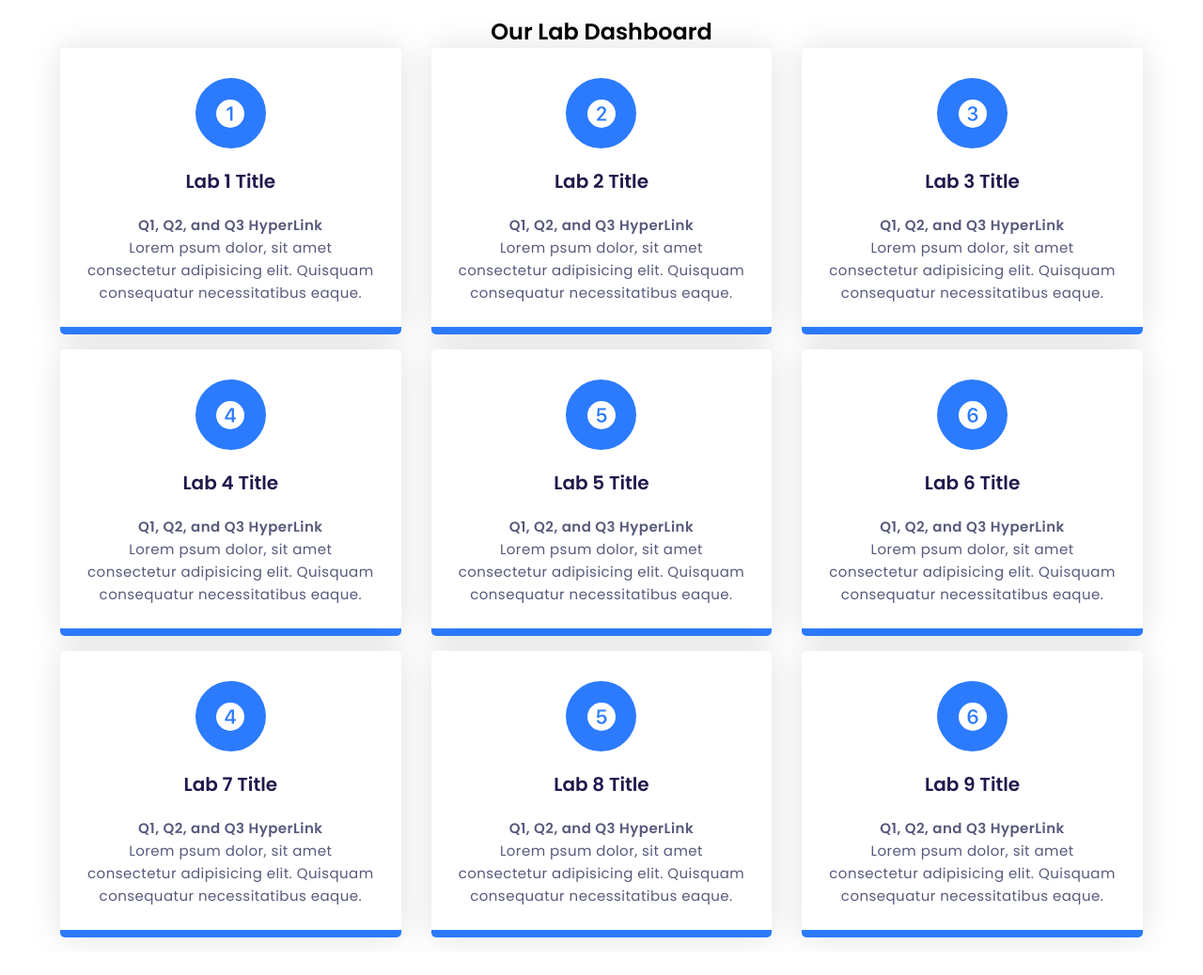
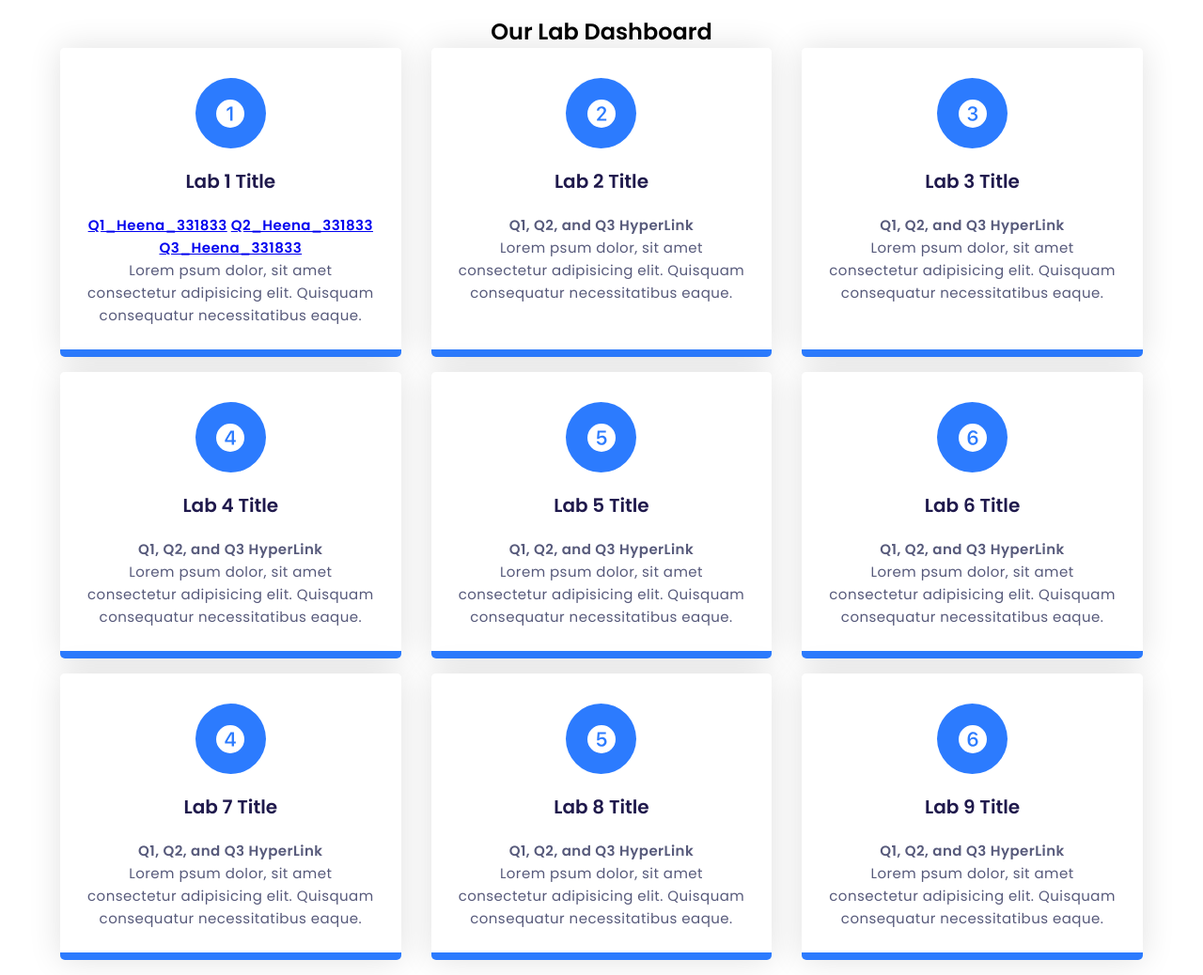
Before and after one commit to heenaikramdekhan/heenaikramdekhan.github.io, a plain HTML site: page index.html in a window 1280 px wide. Shown: the whole page at 94% size. Before the commit the page ends 1014 px from the top, so only its background shows below. Drawn offline with Linux system fonts and the light colour scheme.

Commit message:
Adding anchor tags

```diff
--- a/index.html
+++ b/index.html
@@ -42,11 +42,12 @@
             </div>
             <h3>Lab 1 Title</h3>
             <p>
-              <a href="lab 1/q1.html"></a>
-
-              <b>Q1, Q2, and Q3 HyperLink</b><br />Lorem psum dolor, sit amet
-              consectetur adipisicing elit. Quisquam consequatur necessitatibus
-              eaque.
+              <b>
+                <a href="lab 1/Question1/q1.html">Q1_Heena_331833</a>
+                <a href="lab 1/Question2/q2.html">Q2_Heena_331833</a>
+                <a href="lab 1/Question3/q3.html">Q3_Heena_331833</a> </b
+              ><br />Lorem psum dolor, sit amet consectetur adipisicing elit.
+              Quisquam consequatur necessitatibus eaque.
             </p>
           </div>
         </div>
```
